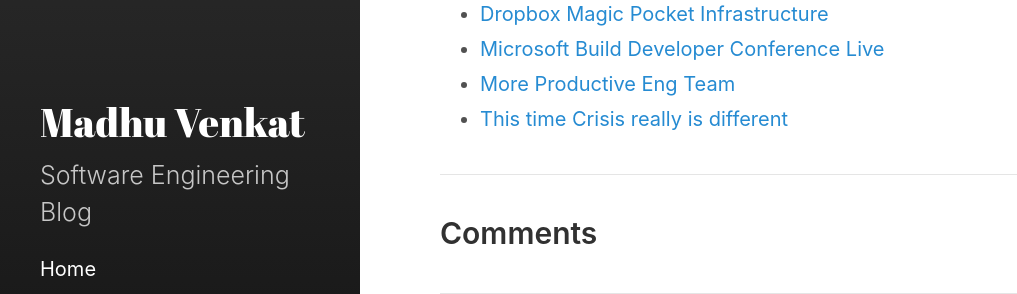
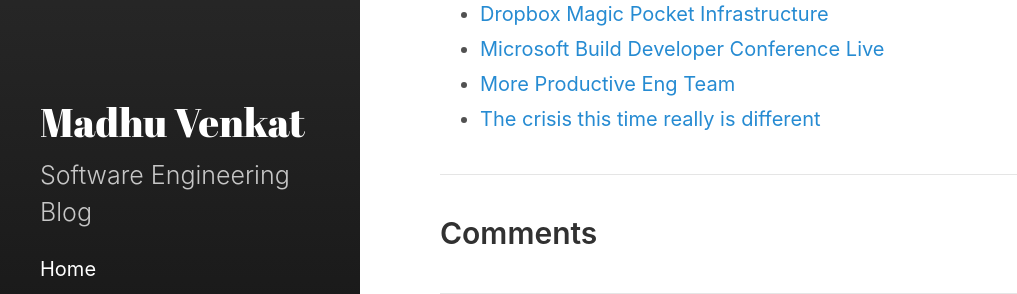
Before and after one commit to madhuvenkatk/blog, a Jekyll site: the page built from _posts/2020-05-20-posts.md, in a window 1280 px wide. Shown: the part 296-590 px from the top of the page, without its empty margins (0-1017 px from the left). Built offline with Jekyll 4.4.1, drawn with Linux system fonts in a browser that asks for light colours.

Commit message:
post changes

```diff
--- a/_posts/2020-05-20-posts.md
+++ b/_posts/2020-05-20-posts.md
@@ -10,7 +10,7 @@
   <li><a href="https://dropbox.tech/infrastructure/magic-pocket-infrastructure">Dropbox Magic Pocket Infrastructure</a></li>
   <li><a href="https://mybuild.microsoft.com/home?t=%257B%2522from%2522%253A%25222020-05-19T08%253A30%253A00%252B05%253A30%2522%252C%2522to%2522%253A%25222020-05-21T19%253A00%253A00%252B05%253A30%2522%257D">Microsoft Build Developer Conference Live</a></li>
   <li><a href="https://www.sequoiacap.com/article/more-productive-eng-teams/">More Productive Eng Team</a></li>
-  <li><a href="https://www.bloombergquint.com/coronavirus-outbreak/harvard-s-financial-crisis-experts-this-time-really-is-different">This time Crisis really is different </a></li>
+  <li><a href="https://www.bloombergquint.com/coronavirus-outbreak/harvard-s-financial-crisis-experts-this-time-really-is-different">The crisis this time really is different </a></li>
 </ul>
 
 <script type="text/javascript" src="https://platform-api.sharethis.com/js/sharethis.js#property=5eaba5f77525e90012616b98&product=inline-share-buttons" async="async"></script>
```
